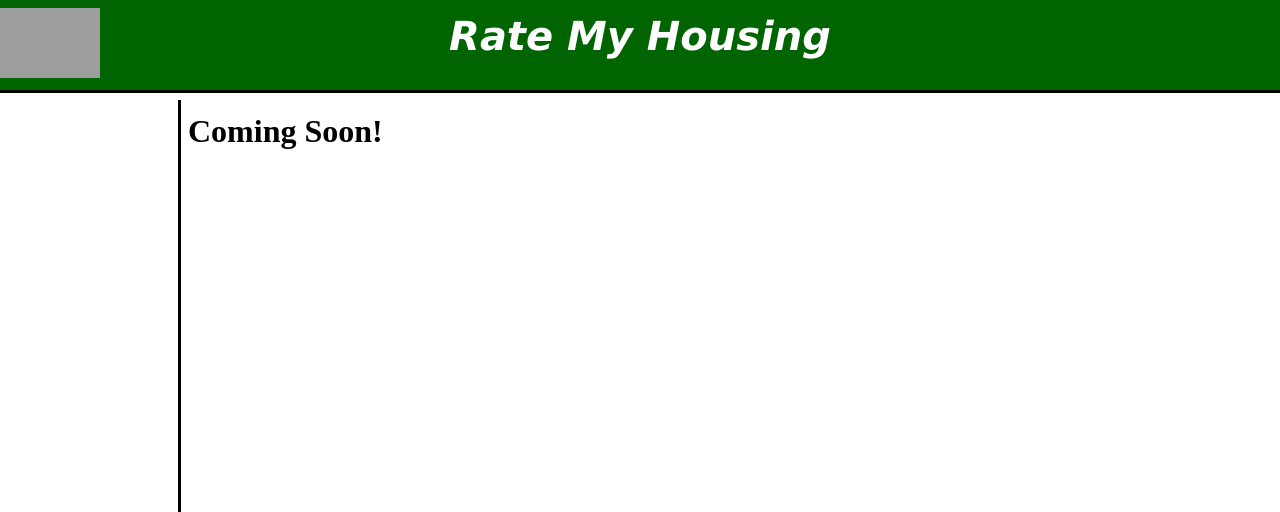
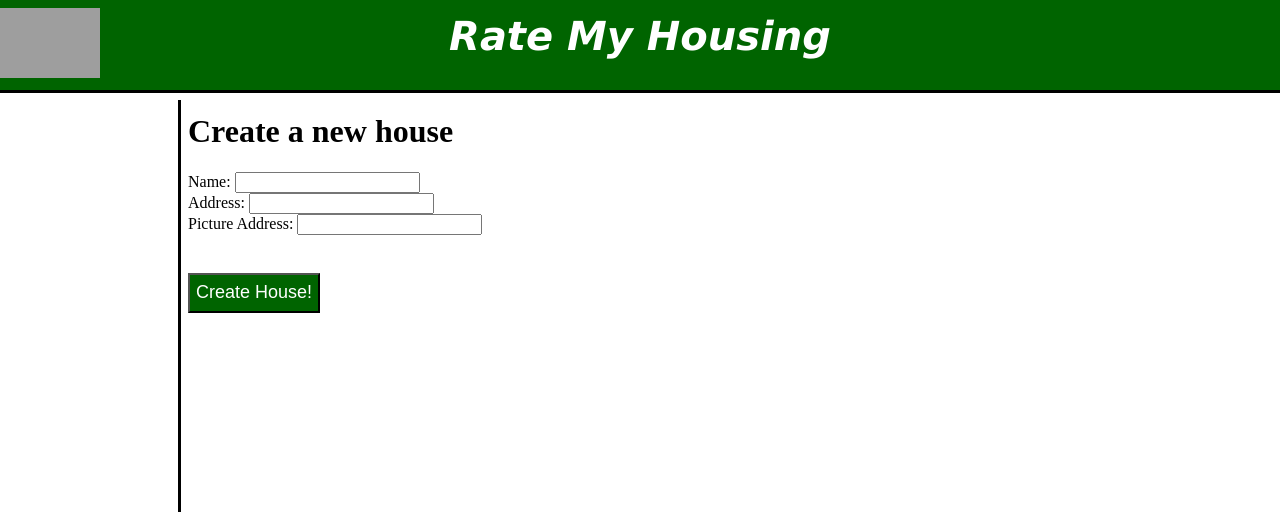
Before and after one commit to keanedawg/CS313-01, a PHP site: page /cs313-06/createhouse.php in a window 1280 px wide. Shown: the top 512 px of the page. Run offline with PHP 8.4, Linux system fonts and the light colour scheme; data that the repository does not hold is empty; some libraries are stand-ins or nearby versions; grey boxes are pictures that could not be loaded.

Commit message:
created CreateHouse form

```diff
--- a/cs313-06/createhouse.php
+++ b/cs313-06/createhouse.php
@@ -15,7 +15,17 @@ $myDb = get_db();
         require 'sidebar.php';
     ?>
     <div class="main">
-        <h1>Coming Soon!</h1>
+        <h1>Create a new house</h1>
+        <form action="./submitemployee.php" method="get">
+            Name: <input required type="text" name="address">
+            <br>
+            Address: <input required type="text" name="address">
+            <br>
+            Picture Address: <input required type="text" name="address">
+            <br>
+            <br>
+            <input class="submit-review" type="submit" value="Create House!">
+        </form>
     </div>
 </body>
 </html>
```
